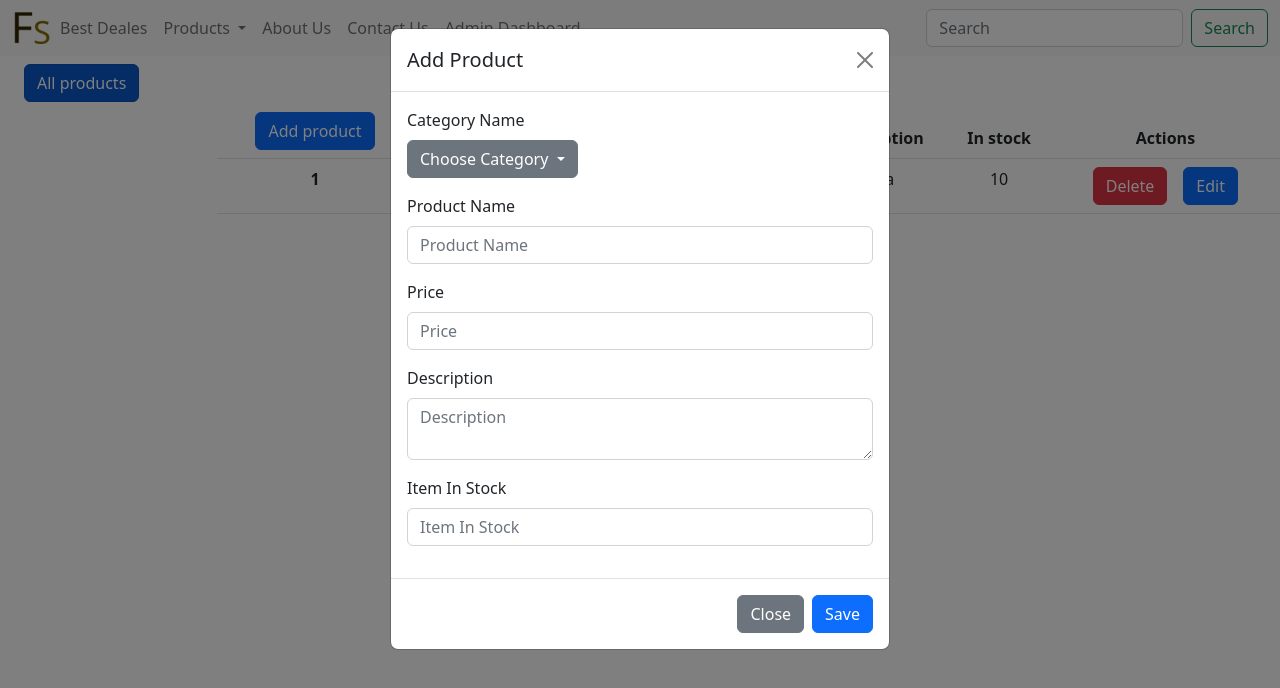
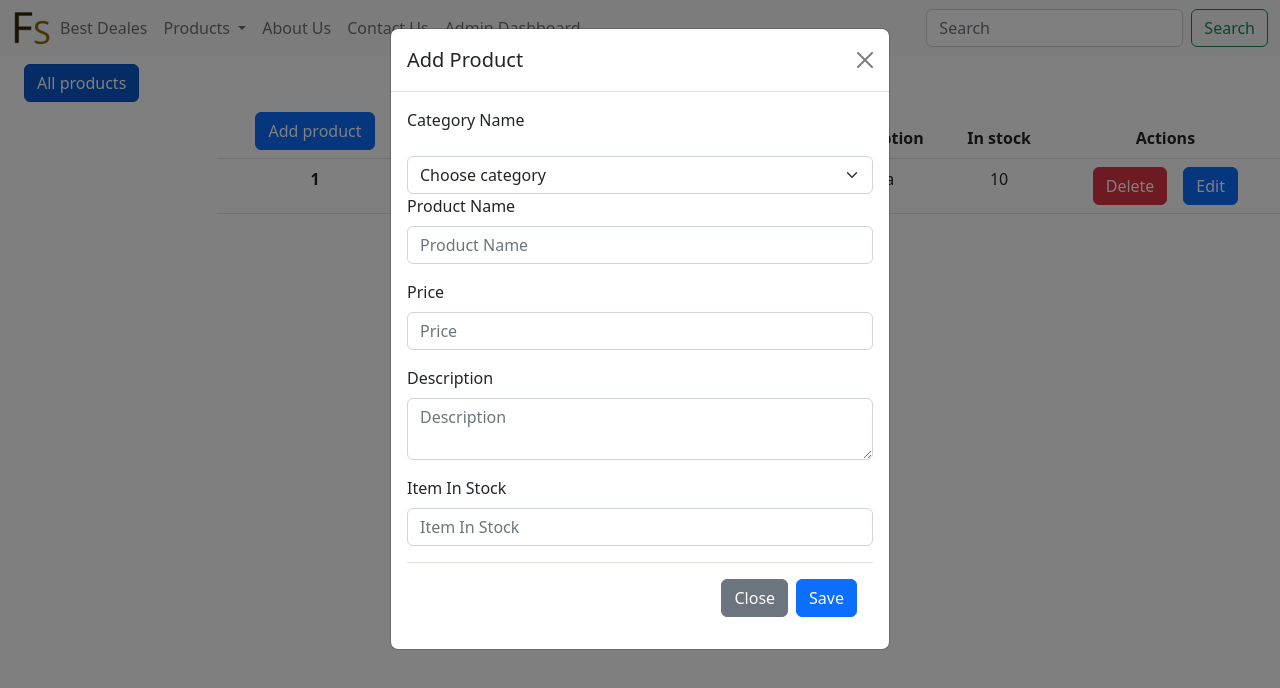
Before and after one commit to Avshalom-Ts/FurnitureStore, an Angular app in the folder FurnitureStoreFE/: page /all-products in a window 1280 px wide. Both pictures are taken after a click on the button "Edit". Shown: the top 688 px of the page. Built offline with nearby package versions, Linux system fonts and the light colour scheme.

Commit message:
Gerting product input form for new product in the console

```diff
--- a/FurnitureStoreFE/src/app/app.module.ts
+++ b/FurnitureStoreFE/src/app/app.module.ts
@@ -7,7 +7,6 @@ import { TooltipModule } from 'ngx-bootstrap/tooltip';
 import { SharedModule } from './shared/shared.module';
 import { PrivateModule } from './private/private.module';
 import { PublicModule } from './public/public.module';
-import { HomeComponent } from './public/home/home.component';
 
 @NgModule({
   declarations: [AppComponent],
--- a/FurnitureStoreFE/src/app/private/admin/products/all-products/all-products.component.html
+++ b/FurnitureStoreFE/src/app/private/admin/products/all-products/all-products.component.html
@@ -45,40 +45,39 @@
         <button type="button" class="btn-close" data-bs-dismiss="modal" aria-label="Close"></button>
       </div>
       <div class="modal-body">
-        <form>
+        <form [formGroup]="addProduct" (ngSubmit)="onSubmit()">
           <div class="mb-3">
             <label for="categoryName" class="form-label">Category Name</label>
-            <div class="dropdown">
-              <button id="categoryName" class="btn btn-secondary dropdown-toggle" type="button"
-                data-bs-toggle="dropdown" aria-expanded="false">
-                Choose Category
-              </button>
-              <ul class="dropdown-menu">
-                <li><a class="dropdown-item" *ngFor="let category of categories">{{category}}</a></li>
-              </ul>
-            </div>
           </div>
+          <select class="form-select" formControlName="category">
+            <option value="">Choose category</option>
+            <option *ngFor="let category of categories" [ngValue]="category">
+              {{ category }}
+            </option>
+          </select>
           <div class="mb-3">
             <label for="productName" class="form-label">Product Name</label>
-            <input type="text" placeholder="Product Name" id="productName" class="form-control">
+            <input formControlName="productName" type="text" placeholder="Product Name" id="productName"
+              class="form-control">
           </div>
           <div class="mb-3">
             <label for="price" class="form-label">Price</label>
-            <input type="number" placeholder="Price" id="price" class="form-control">
+            <input formControlName="price" type="number" placeholder="Price" id="price" class="form-control">
           </div>
           <div class="mb-3">
             <label for="desc" class="form-label">Description</label>
-            <textarea placeholder="Description" id="desc" class="form-control"></textarea>
+            <textarea formControlName="description" placeholder="Description" id="desc" class="form-control"></textarea>
           </div>
           <div class="mb-3">
             <label for="itemInStock" class="form-label">Item In Stock</label>
-            <input type="number" placeholder="Item In Stock" id="itemInStock" class="form-control">
+            <input formControlName="quantity" type="number" placeholder="Item In Stock" id="itemInStock"
+              class="form-control">
+          </div>
+          <div class="modal-footer">
+            <button type="button" class="btn btn-secondary" data-bs-dismiss="modal">Close</button>
+            <button type="submit" class="btn btn-primary">Save</button>
           </div>
         </form>
-      </div>
-      <div class="modal-footer">
-        <button type="button" class="btn btn-secondary" data-bs-dismiss="modal">Close</button>
-        <button type="button" class="btn btn-primary">Save</button>
       </div>
     </div>
   </div>
--- a/FurnitureStoreFE/src/app/private/admin/products/all-products/all-products.component.ts
+++ b/FurnitureStoreFE/src/app/private/admin/products/all-products/all-products.component.ts
@@ -1,5 +1,6 @@
 import { Component } from '@angular/core';
 import { Product } from '../product';
+import { FormControl, FormGroup } from '@angular/forms';
 
 @Component({
   selector: 'app-all-products',
@@ -14,6 +15,19 @@ export class AllProductsComponent {
     'Home Decorations',
   ];
 
+  addProduct = new FormGroup({
+    id: new FormControl(''),
+    category: new FormControl(''),
+    productName: new FormControl(''),
+    price: new FormControl(''),
+    description: new FormControl(''),
+    quantity: new FormControl(''),
+  });
+
+  onSubmit() {
+    console.log(this.addProduct.value);
+  }
+
   itemsList: Product[] = [
     {
       id: 1,
```
Also changed, not shown: FurnitureStoreFE/src/app/private/admin/admin.module.ts (+7 -1 lines).
